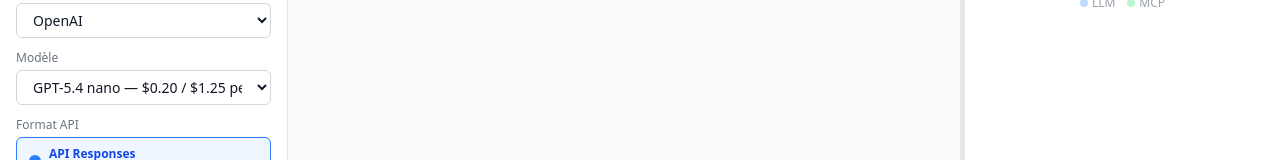
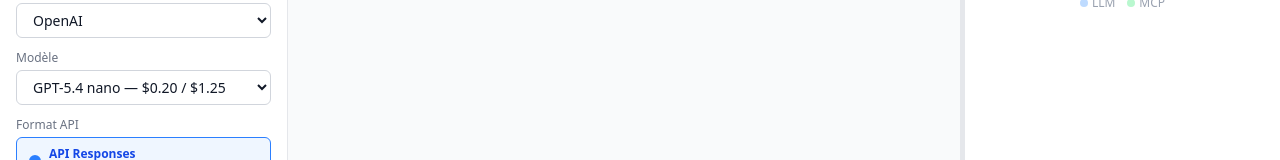
Before and after one commit to jlg-formation/chat-llm, a React (Vite) app: page / in a window 1280 px wide. Shown: the part 158-318 px from the top of the page. Built offline with nearby package versions, Linux system fonts and the light colour scheme.

Commit message:
chore: raccourcir les prix dans les combobox de modèles (suppr. "per 1M tok")
Co-Authored-By: Claude Sonnet 4.6 <noreply@anthropic.com>

```diff
--- a/src/components/sidebar/ProviderSection.tsx
+++ b/src/components/sidebar/ProviderSection.tsx
@@ -10,12 +10,12 @@ interface ModelOption {
 }
 
 const OPENAI_MODELS: ModelOption[] = [
-  { id: 'gpt-5.4-nano',  label: 'GPT-5.4 nano',  price: '$0.20 / $1.25 per 1M tok' },
-  { id: 'gpt-5.4-mini',  label: 'GPT-5.4 mini',  price: '$0.75 / $4.50 per 1M tok' },
-  { id: 'gpt-5.4',       label: 'GPT-5.4',        price: '$2.50 / $15 per 1M tok' },
-  { id: 'gpt-5.4-pro',   label: 'GPT-5.4 pro',   price: '$30 / $180 per 1M tok' },
-  { id: 'gpt-5.5',       label: 'GPT-5.5',        price: '$5 / $30 per 1M tok' },
-  { id: 'gpt-5.5-pro',   label: 'GPT-5.5 pro',   price: '$30 / $180 per 1M tok' },
+  { id: 'gpt-5.4-nano',  label: 'GPT-5.4 nano',  price: '$0.20 / $1.25' },
+  { id: 'gpt-5.4-mini',  label: 'GPT-5.4 mini',  price: '$0.75 / $4.50' },
+  { id: 'gpt-5.4',       label: 'GPT-5.4',        price: '$2.50 / $15' },
+  { id: 'gpt-5.4-pro',   label: 'GPT-5.4 pro',   price: '$30 / $180' },
+  { id: 'gpt-5.5',       label: 'GPT-5.5',        price: '$5 / $30' },
+  { id: 'gpt-5.5-pro',   label: 'GPT-5.5 pro',   price: '$30 / $180' },
 ]
 
 const OVH_MODELS_RESPONSES_SUPPORTED = new Set(['gpt-oss-20b', 'gpt-oss-120b'])
@@ -28,19 +28,19 @@ function supportsFormat(provider: Provider, model: string, fmt: ApiFormat): bool
 
 // ✦ = supporte aussi /v1/responses
 const OVH_MODELS: ModelOption[] = [
-  { id: 'gpt-oss-20b',                        label: 'gpt-oss-20b ✦',                        price: '$0.05 / $0.18 per 1M tok' },
-  { id: 'gpt-oss-120b',                       label: 'gpt-oss-120b ✦',                       price: '$0.09 / $0.47 per 1M tok' },
-  { id: 'Mistral-7B-Instruct-v0.3',           label: 'Mistral-7B-Instruct-v0.3',             price: '$0.11 per 1M tok' },
-  { id: 'Mistral-Nemo-Instruct-2407',         label: 'Mistral-Nemo-Instruct-2407',           price: '$0.14 per 1M tok' },
-  { id: 'Mistral-Small-3.2-24B-Instruct-2506', label: 'Mistral-Small-3.2-24B-Instruct-2506', price: '$0.10 / $0.31 per 1M tok' },
-  { id: 'Llama-3.1-8B-Instruct',             label: 'Llama-3.1-8B-Instruct',               price: '$0.11 per 1M tok' },
-  { id: 'Meta-Llama-3_3-70B-Instruct',        label: 'Meta-Llama-3.3-70B-Instruct',          price: '$0.74 per 1M tok' },
-  { id: 'Qwen3-32B',                          label: 'Qwen3-32B',                            price: '$0.09 / $0.25 per 1M tok' },
-  { id: 'Qwen3.5-9B',                         label: 'Qwen3.5-9B',                           price: '$0.12 / $0.18 per 1M tok' },
-  { id: 'Qwen3.5-397B-A17B',                  label: 'Qwen3.5-397B-A17B',                    price: '$0.71 / $4.25 per 1M tok' },
-  { id: 'Qwen3.6-27B',                        label: 'Qwen3.6-27B',                          price: '$0.47 / $3.19 per 1M tok' },
-  { id: 'Qwen3-Coder-30B-A3B-Instruct',       label: 'Qwen3-Coder-30B-A3B-Instruct',         price: '$0.07 / $0.26 per 1M tok' },
-  { id: 'Qwen2.5-VL-72B-Instruct',            label: 'Qwen2.5-VL-72B-Instruct',             price: '$1.01 per 1M tok' },
+  { id: 'gpt-oss-20b',                        label: 'gpt-oss-20b ✦',                        price: '$0.05 / $0.18' },
+  { id: 'gpt-oss-120b',                       label: 'gpt-oss-120b ✦',                       price: '$0.09 / $0.47' },
+  { id: 'Mistral-7B-Instruct-v0.3',           label: 'Mistral-7B-Instruct-v0.3',             price: '$0.11' },
+  { id: 'Mistral-Nemo-Instruct-2407',         label: 'Mistral-Nemo-Instruct-2407',           price: '$0.14' },
+  { id: 'Mistral-Small-3.2-24B-Instruct-2506', label: 'Mistral-Small-3.2-24B-Instruct-2506', price: '$0.10 / $0.31' },
+  { id: 'Llama-3.1-8B-Instruct',             label: 'Llama-3.1-8B-Instruct',               price: '$0.11' },
+  { id: 'Meta-Llama-3_3-70B-Instruct',        label: 'Meta-Llama-3.3-70B-Instruct',          price: '$0.74' },
+  { id: 'Qwen3-32B',                          label: 'Qwen3-32B',                            price: '$0.09 / $0.25' },
+  { id: 'Qwen3.5-9B',                         label: 'Qwen3.5-9B',                           price: '$0.12 / $0.18' },
+  { id: 'Qwen3.5-397B-A17B',                  label: 'Qwen3.5-397B-A17B',                    price: '$0.71 / $4.25' },
+  { id: 'Qwen3.6-27B',                        label: 'Qwen3.6-27B',                          price: '$0.47 / $3.19' },
+  { id: 'Qwen3-Coder-30B-A3B-Instruct',       label: 'Qwen3-Coder-30B-A3B-Instruct',         price: '$0.07 / $0.26' },
+  { id: 'Qwen2.5-VL-72B-Instruct',            label: 'Qwen2.5-VL-72B-Instruct',             price: '$1.01' },
 ]
 
 function getApiInfo(provider: Provider, apiFormat: ApiFormat): { label: string; endpoint: string; color: string } {
```
